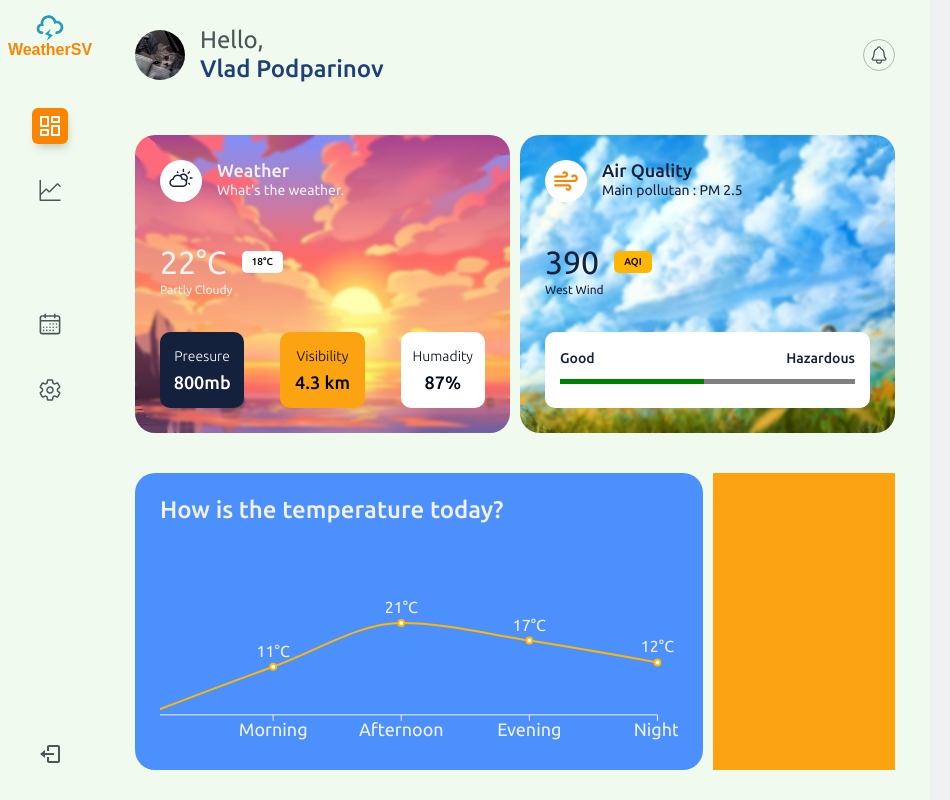
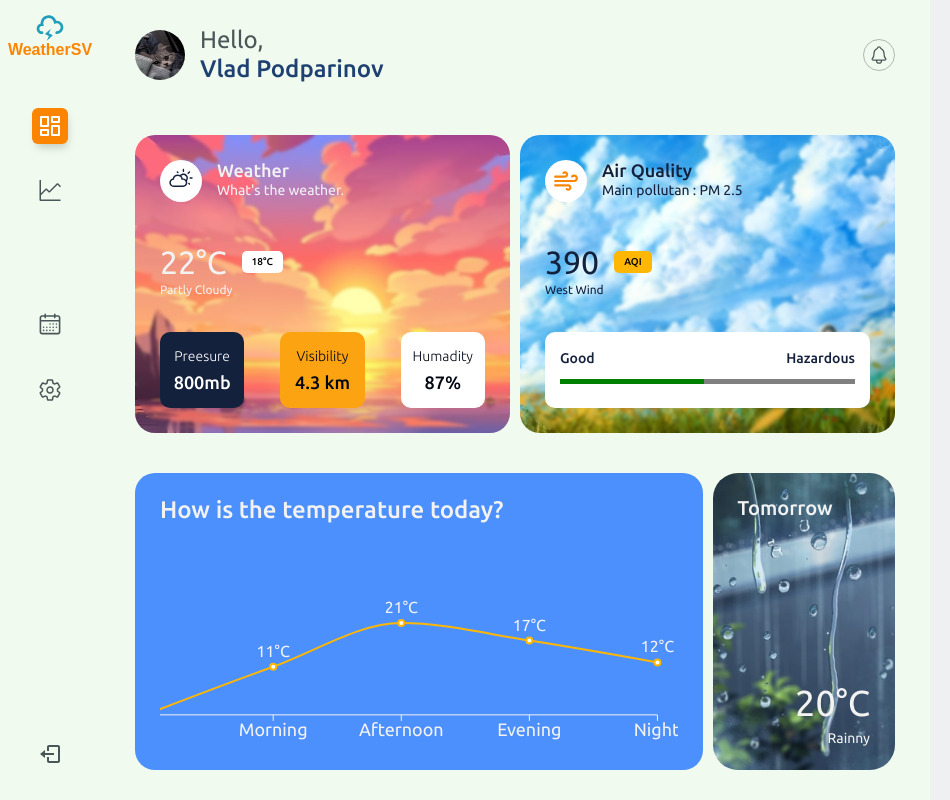
Before and after one commit to StinflixWork/project-react-2, a React (Vite) app: page / in a window 1280 px wide. Shown: the whole page, without its empty margins (0-950 px from the left). Built offline with nearby package versions, Linux system fonts and the light colour scheme; some icons are missing.

Commit message:
update: widget weather tomorrow

```diff
--- a/src/pages/Dashboard/DashboardWidgets/DashboardWidgets.jsx
+++ b/src/pages/Dashboard/DashboardWidgets/DashboardWidgets.jsx
@@ -19,7 +19,9 @@ const DashboardWidgets = () => {
 			<WidgetWeather weatherData={weatherData.weatherTemp} />
 			<WidgetAir airData={weatherData.weatherAir} />
 			<WidgetTemperature />
-			<WidgetWeatherTomorrow />
+			<WidgetWeatherTomorrow
+				weatherTomorrowData={weatherData.weatherTomorrow}
+			/>
 		</DashboardWidgetsStyled>
 	)
 }
--- a/src/pages/Dashboard/DashboardWidgets/WidgetWeatherTomorrow/WidgetWeatherTomorrow.jsx
+++ b/src/pages/Dashboard/DashboardWidgets/WidgetWeatherTomorrow/WidgetWeatherTomorrow.jsx
@@ -1,11 +1,58 @@
 import styled from 'styled-components'
 
 const WidgetWeatherTomorrowStyled = styled.div`
-	background-color: #fca311;
 	grid-area: 2 / 4 / 3 / 5;
+	border-radius: 25px;
+	padding: 25px;
+
+	background-image: url(${(props) => props.urlBg});
+	background-repeat: no-repeat;
+	background-position: center;
+	background-size: cover;
+
+	display: flex;
+	flex-direction: column;
+	justify-content: space-between;
 `
-const WidgetWeatherTomorrow = () => {
-	return <WidgetWeatherTomorrowStyled></WidgetWeatherTomorrowStyled>
+
+const WidgetWeatherTomorrowLabelStyled = styled.div`
+	h2 {
+		color: #f2f2f2;
+		font-weight: 500;
+		font-size: 20px;
+	}
+`
+
+const WidgetWeatherTomorrowValueStyled = styled.div`
+	color: #f2f2f2;
+	display: flex;
+	flex-direction: column;
+	row-gap: 10px;
+	text-align: end;
+
+	h3 {
+		font-size: 36px;
+	}
+
+	p {
+		font-size: 14px;
+	}
+`
+
+const WidgetWeatherTomorrow = ({ weatherTomorrowData }) => {
+	return (
+		<WidgetWeatherTomorrowStyled
+			urlBg={weatherTomorrowData.optionsWidget.background}
+		>
+			<WidgetWeatherTomorrowLabelStyled>
+				<h2>Tomorrow</h2>
+			</WidgetWeatherTomorrowLabelStyled>
+			<WidgetWeatherTomorrowValueStyled>
+				<h3>{weatherTomorrowData.valueTomorrowTemp.temp}&deg;C</h3>
+				<p>{weatherTomorrowData.valueTomorrowTemp.skyConditions}</p>
+			</WidgetWeatherTomorrowValueStyled>
+		</WidgetWeatherTomorrowStyled>
+	)
 }
 
 export default WidgetWeatherTomorrow
--- a/src/pages/Dashboard/DashboardWidgets/widgets.data.jsx
+++ b/src/pages/Dashboard/DashboardWidgets/widgets.data.jsx
@@ -2,6 +2,8 @@ import { WiDayCloudy } from 'react-icons/wi'
 import { FiWind } from 'react-icons/fi'
 import ClearWeatherBg from 'assets/dashboard/widget-weather/clear-weather.jpg'
 import WindWeatherBg from 'assets/dashboard/widget-air/weather-wind.jpg'
+import RainWeatherBg from 'assets/dashboard/widget-tomorrow/wallpaper-anime-rain-dozhd.jpg'
+import { BsCloudRain } from 'react-icons/bs'
 
 export const weatherData = {
 	weatherTemp: {
@@ -36,5 +38,18 @@ export const weatherData = {
 			background: WindWeatherBg,
 			color: '#14213d'
 		}
+	},
+	weatherTomorrow: {
+		valueTomorrowTemp: {
+			temp: 20,
+			skyConditions: 'Rainny'
+		},
+		optionsWidget: {
+			title: 'Tomorrow',
+			subtitle: `It will be rainy and cold all day`,
+			icon: <BsCloudRain size={26} color="#fb8500" />,
+			background: RainWeatherBg,
+			color: '#f2f2f2'
+		}
 	}
 }
```
Also changed, not shown: src/assets/dashboard/widget-tomorrow/755326.jpg (added), src/assets/dashboard/widget-tomorrow/wallpaper-anime-rain-dozhd.jpg (added).
